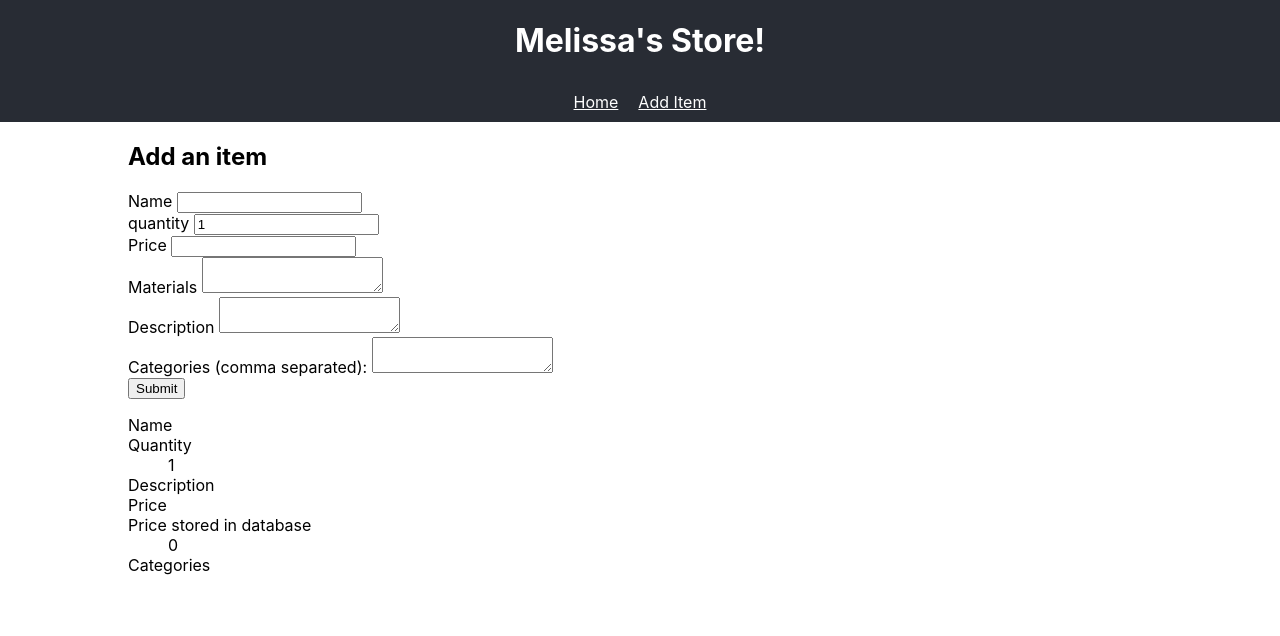
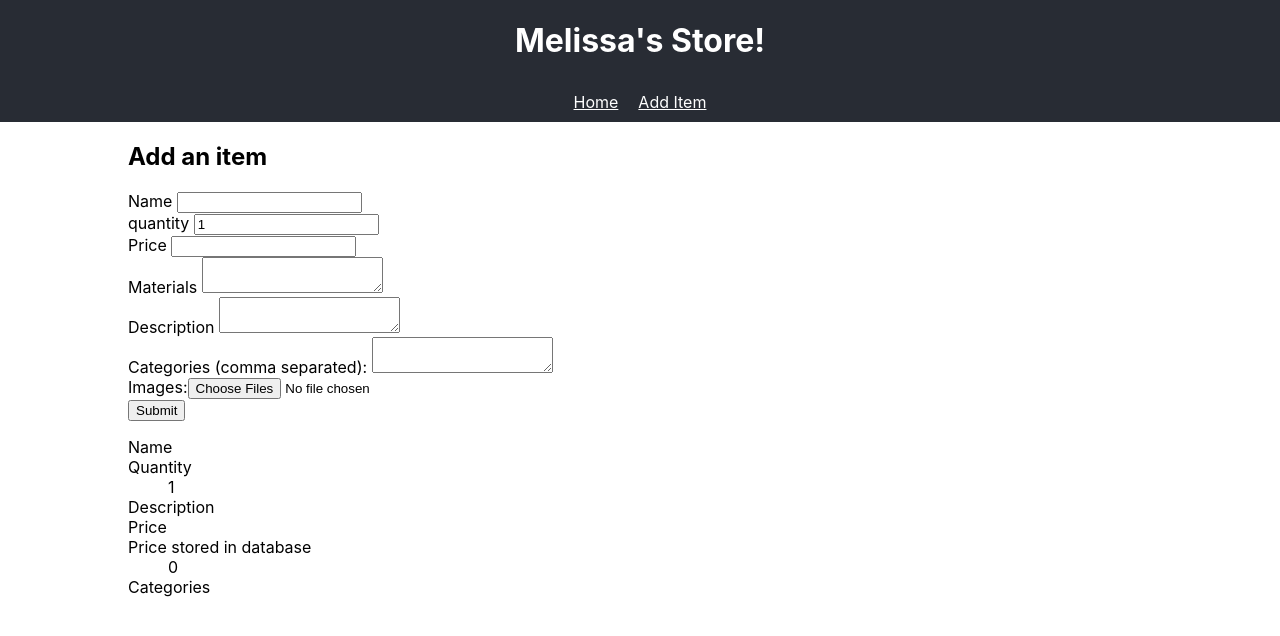
Before and after one commit to bozeman42/storefront, a React (Create React App) app: page /admin/addItem in a window 1280 px wide. Shown: the top 636 px of the page. Built offline with nearby package versions, Linux system fonts and the light colour scheme; no server answers; the HTML template or start-up script is replaced by a standard one.

Commit message:
experiments with upload form elements

```diff
--- a/src/components/AddItem/AddItem.js
+++ b/src/components/AddItem/AddItem.js
@@ -7,8 +7,7 @@ const defaultValues = {
   materials: '',
   displayPrice: '',
   categories: '',
-  quantity: 1,
-  loading: false
+  quantity: 1
 }
 
 class AddItem extends Component {
@@ -21,10 +20,12 @@ class AddItem extends Component {
       displayPrice: '',
       categories: '',
       quantity: 1,
-      loading: false
+      imageUploading: false
     }
     this.handleInput = this.handleInput.bind(this)
     this.onSubmit = this.onSubmit.bind(this)
+    this.resetForm = this.resetForm.bind(this)
+    this.uploadFiles = this.uploadFiles.bind(this)
   }
 
   dataPrice() {
@@ -32,6 +33,10 @@ class AddItem extends Component {
     return !isNaN(parseFloat(displayPrice))
       ? Math.round(parseFloat(displayPrice) * 100)
       : 0
+  }
+
+  resetForm() {
+    this.setState(defaultValues)
   }
 
   validatePrice(value) {
@@ -77,10 +82,16 @@ class AddItem extends Component {
     )
   }
 
+  uploadFiles(e) {
+    const { files } = e.target
+    fetch
+  }
+
   onSubmit(e) {
     e.preventDefault()
     const { name, materials, description, categories, quantity } = this.state
     const { initializeStoreInfo } = this.props
+    const { resetForm } = this
 
     const itemToPost = {
       name: name.trim(),
@@ -94,7 +105,7 @@ class AddItem extends Component {
     postItem(itemToPost)
       .then(data => {
         initializeStoreInfo()
-        console.log(data)
+        resetForm()
       })
       .catch(e => console.error(e))
   }
@@ -180,6 +191,16 @@ class AddItem extends Component {
               onChange={this.handleInput}
             />
           </div>
+          <div>
+            <label htmlFor='image-input'>Images:</label>
+            <input
+              type='file'
+              id='image-input'
+              name='imageInput'
+              onChange={this.uploadFiles}
+              multiple
+            />
+          </div>
           <button type='submit'>Submit</button>
         </form>
         <div>
```
